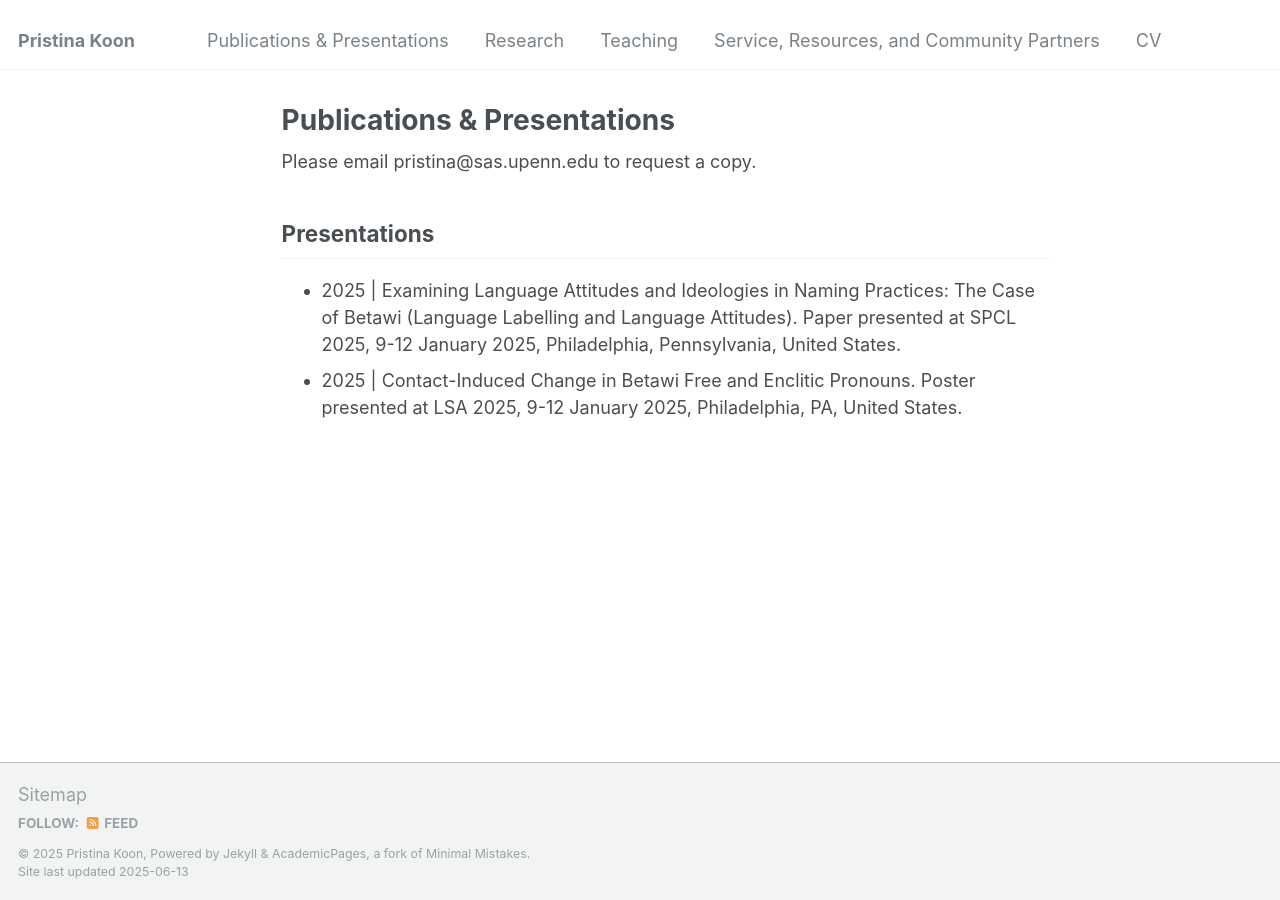
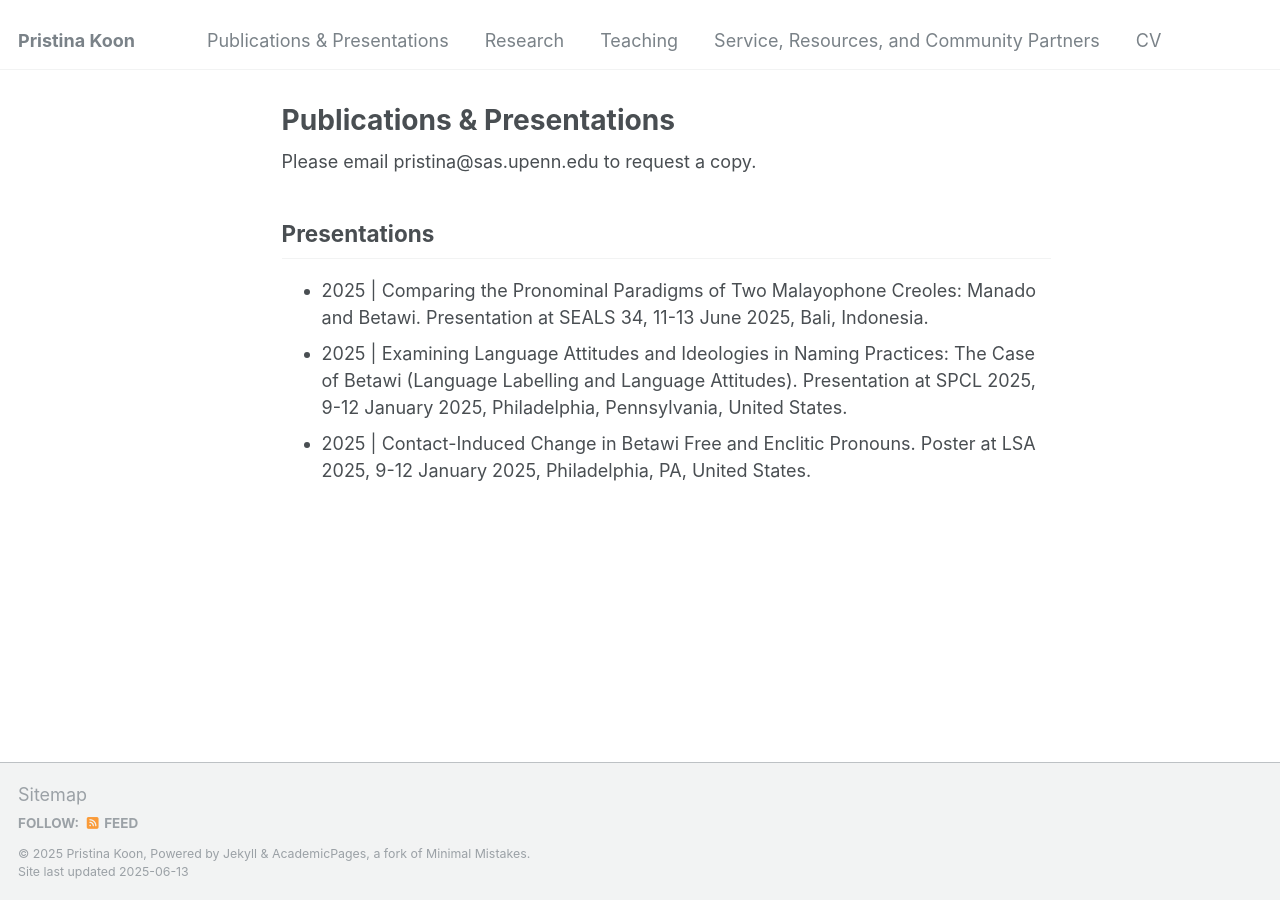
Before and after one commit to pristinakoon/pristinakoon.github.io, a Jekyll site: the page built from _pages/publications.html, in a window 1280 px wide. Built offline with Jekyll 4.4.1, drawn with Linux system fonts in a browser that asks for light colours.

Commit message:
Update publications.html

```diff
--- a/_pages/publications.html
+++ b/_pages/publications.html
@@ -11,6 +11,7 @@ Please email pristina@sas.upenn.edu to request a copy.
 </section>
 
 <ul>
-<li>2025 | Examining Language Attitudes and Ideologies in Naming Practices: The Case of Betawi (Language Labelling and Language Attitudes). Paper presented at SPCL 2025, 9-12 January 2025, Philadelphia, Pennsylvania, United States.
-<li>2025 | Contact-Induced Change in Betawi Free and Enclitic Pronouns. Poster presented at LSA 2025, 9-12 January 2025, Philadelphia, PA, United States. </li>
+<li>2025 | Comparing the Pronominal Paradigms of Two Malayophone Creoles: Manado and Betawi. Presentation at SEALS 34, 11-13 June 2025, Bali, Indonesia.
+<li>2025 | Examining Language Attitudes and Ideologies in Naming Practices: The Case of Betawi (Language Labelling and Language Attitudes). Presentation at SPCL 2025, 9-12 January 2025, Philadelphia, Pennsylvania, United States.
+<li>2025 | Contact-Induced Change in Betawi Free and Enclitic Pronouns. Poster at LSA 2025, 9-12 January 2025, Philadelphia, PA, United States. </li>
 <ul>
```
